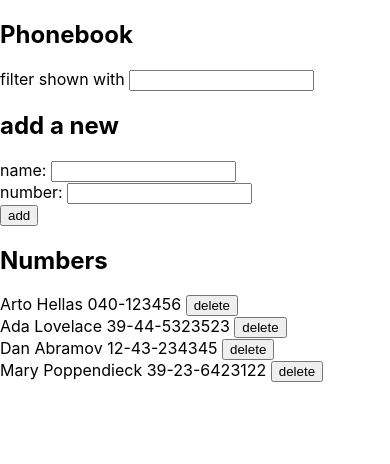
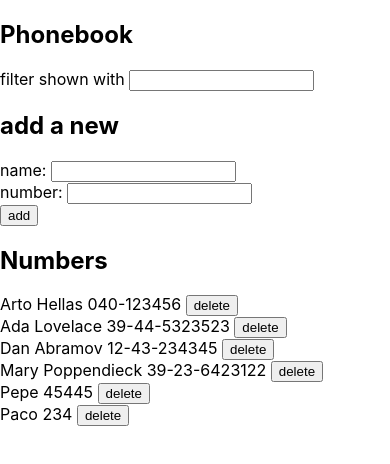
Before and after one commit to dtraid/fullstackopen2021, a React (Create React App) app in the folder part2/phonebook/: page / in a window 390 px wide. Shown: the top 464 px of the page. Built offline with nearby package versions, Linux system fonts and the light colour scheme; data requests are answered from the project's data file.

Commit message:
Exercise 2.18*: Phonebook step10

```diff
--- a/part2/phonebook/db.json
+++ b/part2/phonebook/db.json
@@ -19,6 +19,16 @@
       "name": "Mary Poppendieck",
       "number": "39-23-6423122",
       "id": 4
+    },
+    {
+      "name": "Pepe",
+      "number": "45445",
+      "id": 5
+    },
+    {
+      "name": "Paco",
+      "number": "234",
+      "id": 6
     }
   ]
 }
--- a/part2/phonebook/src/App.js
+++ b/part2/phonebook/src/App.js
@@ -20,12 +20,30 @@ const App = () => {
       number: newNumber,
     };
 
-    if (persons.some((person) => person.name === newName)) {
-      window.alert(`${newName} is already added to phonebook`);
+    const duplicate = persons.find(
+      (person) => person.name === personObject.name
+    );
+
+    if (duplicate) {
+      updatePerson(duplicate, personObject);
     } else {
       personService.create(personObject).then((res) => {
         setPersons([...persons, res]);
 
+        setNewName('');
+        setNewNumber('');
+      });
+    }
+  };
+
+  const updatePerson = (person, changes) => {
+    if (person.number === changes.number) {
+      window.alert(`${newName} is already added to phonebook`);
+    } else {
+      personService.update(person, { ...changes }).then((res) => {
+        setPersons(
+          persons.map((person) => (person.id === res.id ? res : person))
+        );
         setNewName('');
         setNewNumber('');
       });
--- a/part2/phonebook/src/services/persons.js
+++ b/part2/phonebook/src/services/persons.js
@@ -17,10 +17,19 @@ const remove = (id) => {
   return request.then((res) => res.data);
 };
 
+const update = (person, newInfo) => {
+  const request = axios.put(`${baseUrl}/${person.id}`, {
+    ...person,
+    ...newInfo,
+  });
+  return request.then((res) => res.data);
+};
+
 const persons = {
   getAll,
   create,
   remove,
+  update,
 };
 
 export default persons;
```
